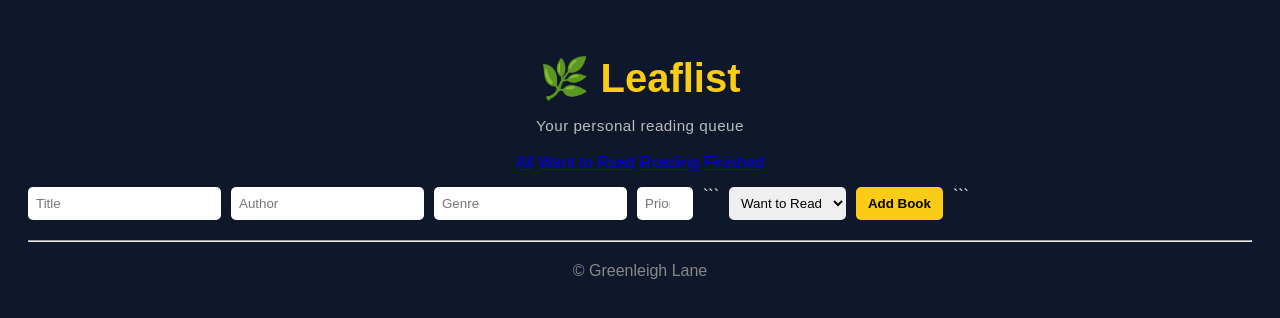
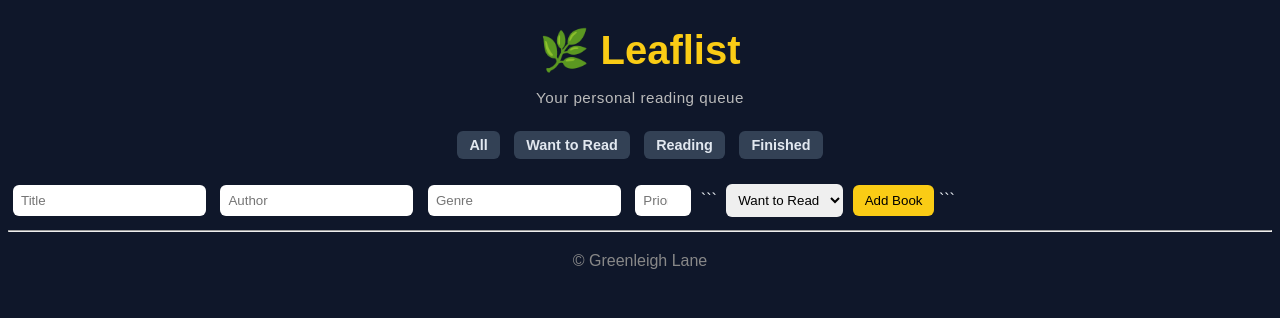
Before and after one commit to Tamyrah/MyBookWishList, a Flask app: page / in a window 1280 px wide. Shown: the top 318 px of the page. Run offline with Flask 3, Linux system fonts and the light colour scheme.

Commit message:
Refactor styles in static/style.css for improved UI
Updated background and text colors for better contrast. Adjusted button styles and added hover effects.

```diff
--- a/static/style.css
+++ b/static/style.css
@@ -1,58 +1,58 @@
 body {
   background-color: #0f172a;
-    color: #ffffff;
+  color: #f1f5f9;
   font-family: Arial, sans-serif;
-    padding: 20px;
 }
 
+/* HEADER */
 h1 {
-    text-align: center;
   color: #facc15;
 }
 
-form {
-    display: flex;
-    gap: 10px;
-    flex-wrap: wrap;
-    margin-bottom: 20px;
-}
-
-input, select {
+/* INPUT FIELDS */
+input,
+select {
   padding: 8px;
-    border-radius: 5px;
+  margin: 5px;
+  border-radius: 6px;
   border: none;
 }
 
+/* BUTTONS */
 button {
   background-color: #facc15;
+  color: black;
+  padding: 8px 12px;
   border: none;
-    padding: 8px 12px;
-    border-radius: 5px;
+  border-radius: 6px;
   cursor: pointer;
-    font-weight: bold;
 }
 
 button:hover {
-    opacity: 0.9;
+  background-color: #fde047;
 }
 
+/* 🔥 FILTER BUTTONS (FIXED COLORS) */
+a {
+  display: inline-block;
+  padding: 6px 12px;
+  margin: 5px;
+  border-radius: 6px;
+  text-decoration: none;
+  font-size: 0.9rem;
+  font-weight: bold;
+  background-color: #334155; /* soft gray */
+  color: #e2e8f0; /* light text */
+}
+
+a:hover {
+  background-color: #475569;
+}
+
+/* BOOK CARD */
 .book-entry {
   background-color: #1e293b;
   padding: 15px;
-    border-radius: 8px;
+  border-radius: 10px;
   margin-bottom: 15px;
 }
-
-.status-want {
-    color: #aaaaaa;
-}
-
-.status-reading {
-    color: #facc15;
-    font-weight: bold;
-}
-
-.status-finished {
-    color: #22c55e;
-    font-weight: bold;
-}
```
Lines whose indentation alone changed are shown as unchanged.
